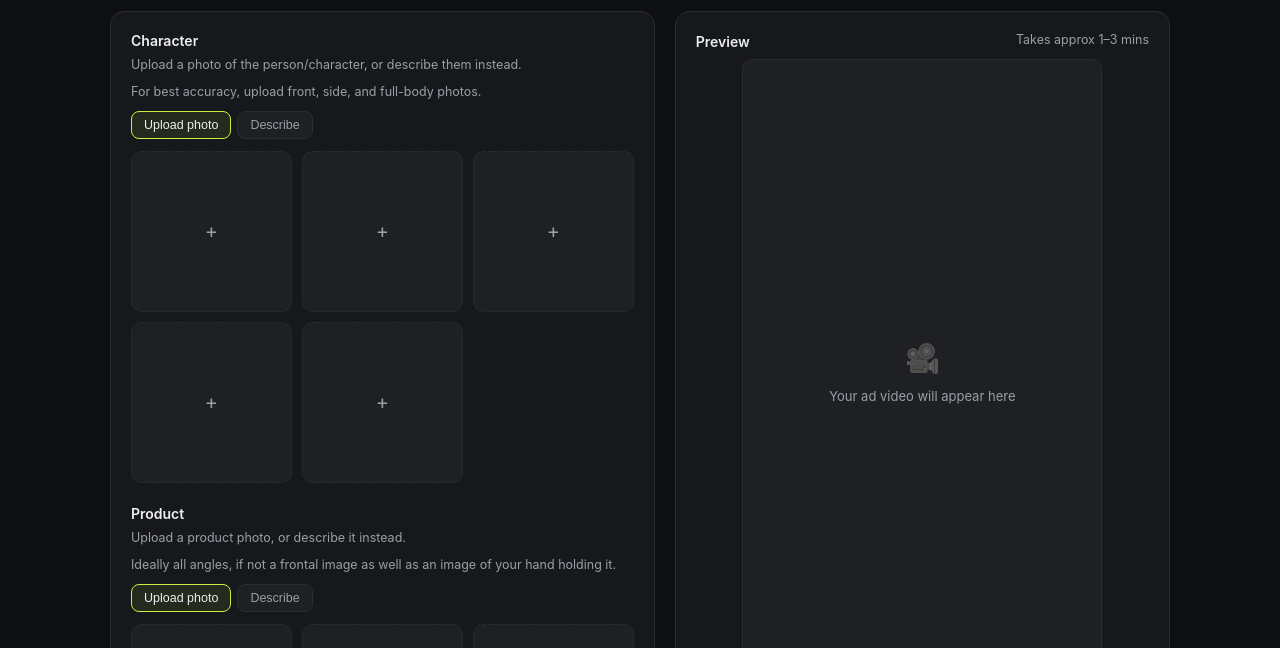
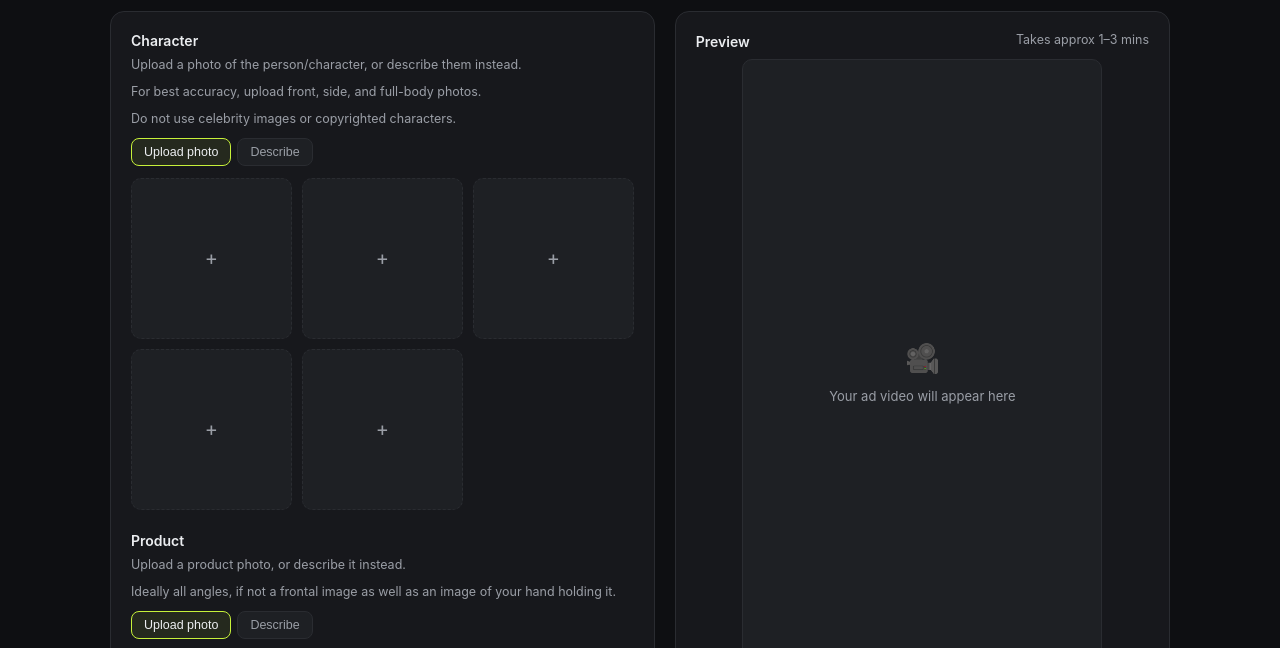
Before and after one commit to ajinjoseph86/ugc-ad-app, a website: page public/index.html in a window 1280 px wide. Shown: the part 79-727 px from the top of the page. Drawn offline with Linux system fonts and the light colour scheme; no server answers.

Commit message:
Add celebrity/copyright disclaimer under Character

```diff
--- a/public/index.html
+++ b/public/index.html
@@ -28,6 +28,7 @@
           <h2>Character</h2>
           <p class="hint">Upload a photo of the person/character, or describe them instead.</p>
           <p class="hint">For best accuracy, upload front, side, and full-body photos.</p>
+          <p class="hint">Do not use celebrity images or copyrighted characters.</p>
           <div class="mode-tabs" data-target="character">
             <button type="button" class="mode-tab active" data-mode="upload">Upload photo</button>
             <button type="button" class="mode-tab" data-mode="describe">Describe</button>
```
